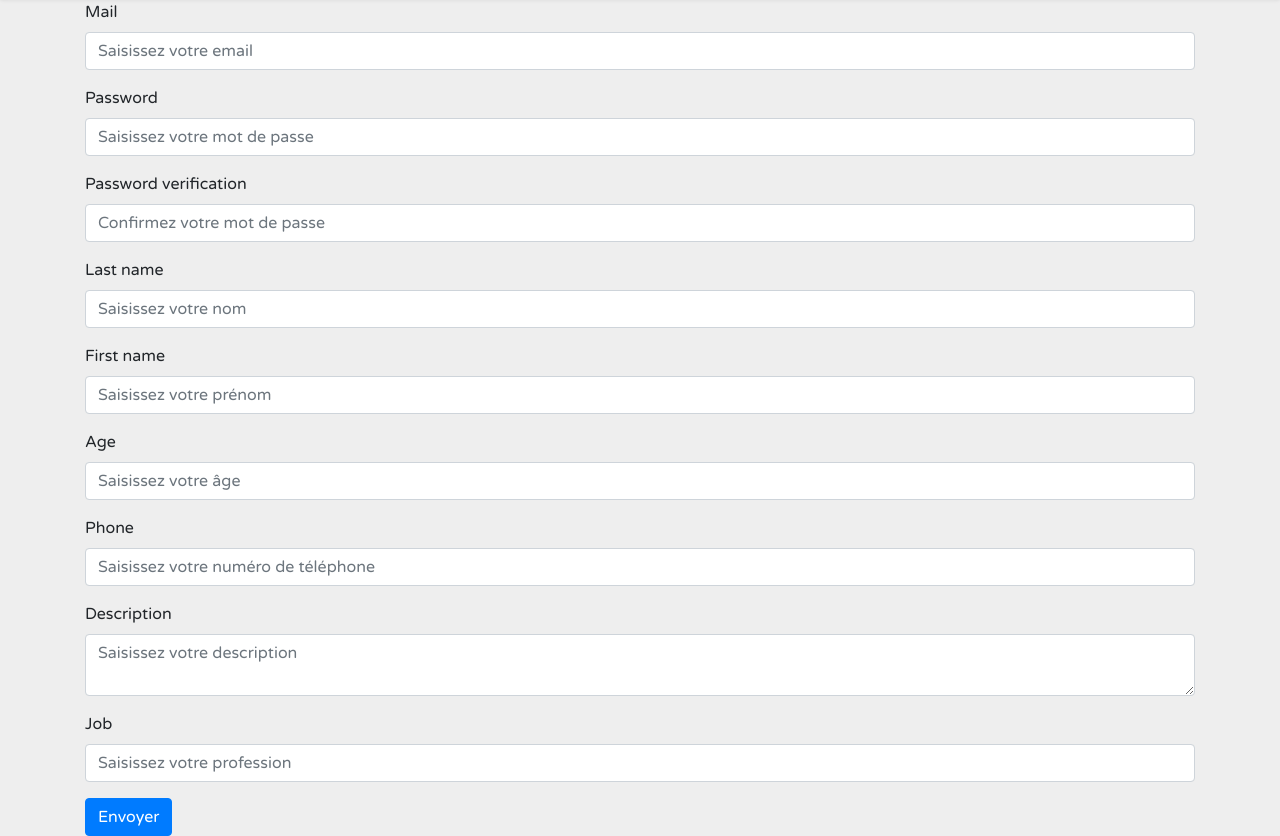
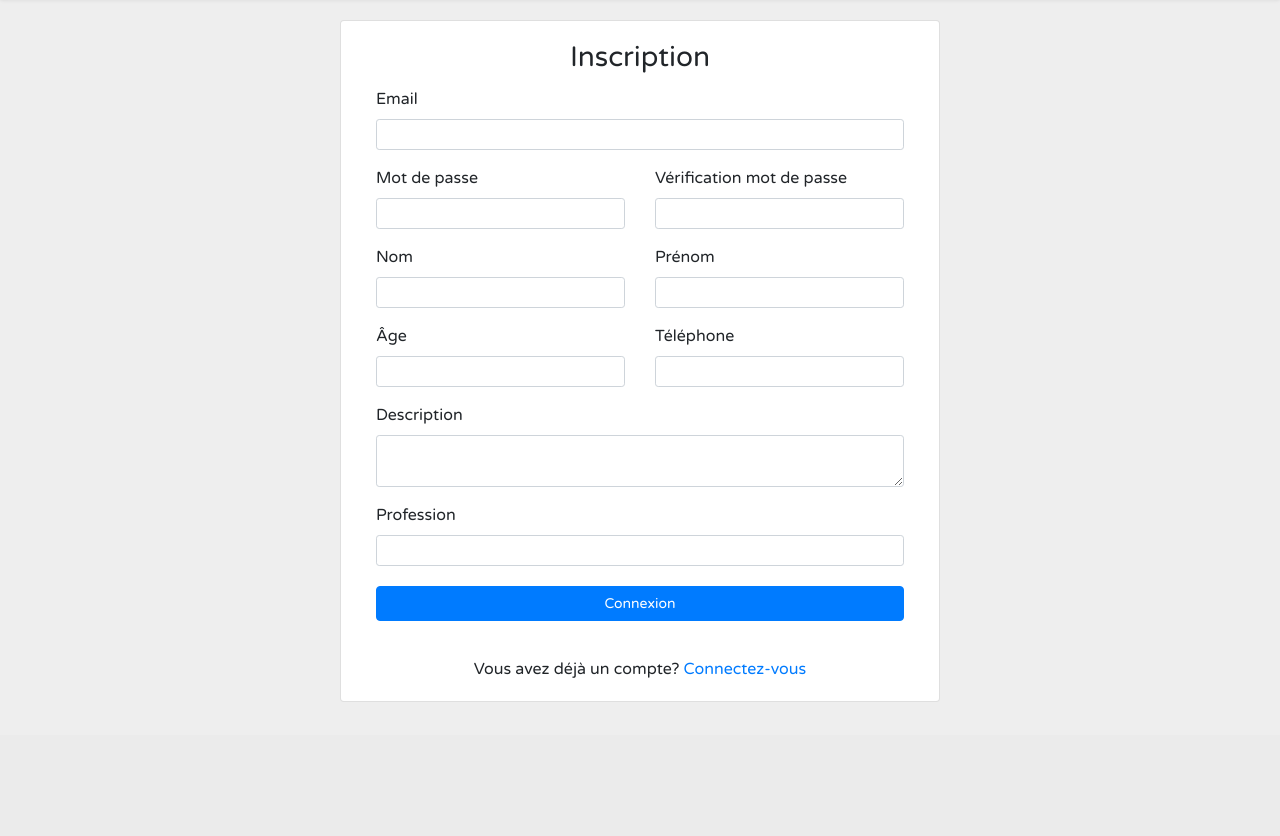
Before and after one commit to WillySterr/RessourcesRelationnelles, a Symfony app: template projet_fil_rouge/templates/users/register.html.twig in a window 1280 px wide. Shown: the part 65-901 px from the top of the page. After the commit the page ends 766 px from the top, so only its background shows below. Run offline with Twig, Linux system fonts and the light colour scheme; the template is opened without the code that fills it, so the values that code supplies are empty; form fields are guessed from the names that the template uses; some libraries are stand-ins or nearby versions.

Commit message:
[Add] Front end for Register Form

```diff
--- a/projet_fil_rouge/src/Form/RegisterType.php
+++ b/projet_fil_rouge/src/Form/RegisterType.php
@@ -5,6 +5,7 @@ namespace App\Form;
 use App\Entity\Users;
 use Symfony\Component\Form\AbstractType;
 use Symfony\Component\Form\Extension\Core\Type\PasswordType;
+use Symfony\Component\Form\Extension\Core\Type\TextareaType;
 use Symfony\Component\Form\FormBuilderInterface;
 use Symfony\Component\OptionsResolver\OptionsResolver;
 
@@ -21,7 +22,7 @@ class RegisterType extends AbstractType
             ->add('phone')
             ->add('password', PasswordType::class)
             ->add('passwordVerification', PasswordType::class)
-            ->add('description')
+            ->add('description', TextareaType::class)
             ->add('job')
         ;
     }
--- a/projet_fil_rouge/templates/users/register.html.twig
+++ b/projet_fil_rouge/templates/users/register.html.twig
@@ -2,62 +2,119 @@
 
 {% block title %}Inscription{% endblock %}
 
+{% block stylesheets %}
+    <link rel="stylesheet" href="{{ asset('css/login.css') }}">
+{% endblock %}
+
 {% block body %}
 
+    <div class="global-container">
+        <div class="card" style="width: 600px; margin: 20px;">
+            <div class="card-body">
+                <h3 class="card-title text-center">Inscription</h3>
+                <div class="card-text">
 
     {{ form_start(form) }}
 
-
-    {{ form_row(form.mail, {
-        "attr": {"placeholder" : "Saisissez votre email",
-            "class": "form-control"
+                    <div class="form-group col-12">
+                        <label for="InputEmail">Email</label>
+                        {{ form_widget(form.mail, {
+                            "attr": {
+                                "class": "form-control form-control-sm",
+                                "id": "InputEmail"
                             }
                         }) }}
-    {{ form_row(form.password, {
-        "attr": {"placeholder" : "Saisissez votre mot de passe",
-            "class": "form-control"
+                    </div>
+                    <div class="d-flex">
+                    <div class="form-group col-6">
+                        <label for="InputPassword">Mot de passe</label>
+                        {{ form_widget(form.password, {
+                            "attr": {
+                                "class": "form-control form-control-sm",
+                                "id": "InputPassword"
                             }
                         }) }}
-    {{ form_row(form.passwordVerification, {
-        "attr": {"placeholder" : "Confirmez votre mot de passe",
-            "class": "form-control"
+                    </div>
+                    <div class="form-group col-6">
+                        <label for="InputPasswordVerification">Vérification mot de passe</label>
+                        {{ form_widget(form.passwordVerification, {
+                            "attr": {
+                                "class": "form-control form-control-sm",
+                                "id": "InputPasswordVerification"
                             }
                         }) }}
-    {{ form_row(form.lastName, {
-        "attr": {"placeholder" : "Saisissez votre nom",
-            "class": "form-control"
+                    </div>
+                    </div>
+                    <div class="d-flex">
+                    <div class="form-group col-6">
+                        <label for="InputLastName">Nom</label>
+                        {{ form_widget(form.lastName, {
+                            "attr": {
+                                "class": "form-control form-control-sm",
+                                "id": "InputLastName"
                             }
                         }) }}
-     {{ form_row(form.firstName, {
-        "attr": {"placeholder" : "Saisissez votre prénom",
-            "class": "form-control"
+                    </div>
+                    <div class="form-group col-6">
+                        <label for="InputFirstName">Prénom</label>
+                        {{ form_widget(form.firstName, {
+                            "attr": {
+                                "class": "form-control form-control-sm",
+                                "id": "InputFirstName"
                             }
                         }) }}
-    {{ form_row(form.age, {
-        "attr": {"placeholder" : "Saisissez votre âge",
-            "class": "form-control"
+                    </div>
+                    </div>
+                    <div class="d-flex">
+                        <div class="form-group col-6">
+                        <label for="InputAge">Âge</label>
+                        {{ form_widget(form.age, {
+                            "attr": {
+                                "class": "form-control form-control-sm",
+                                "id": "InputAge"
                             }
                         }) }}
-    {{ form_row(form.phone, {
-        "attr": {"placeholder" : "Saisissez votre numéro de téléphone",
-            "class": "form-control"
+                    </div>
+
+                    <div class="form-group col-6">
+                        <label for="InputPhone">Téléphone</label>
+                        {{ form_widget(form.phone, {
+                            "attr": {
+                                "class": "form-control form-control-sm",
+                                "id": "InputPhone"
                             }
                         }) }}
-    {{ form_row(form.description, {
-        "attr": {"placeholder" : "Saisissez votre description",
-            "class": "form-control"
+                    </div>
+                    </div>
+                    <div class="form-group col-12">
+                        <label for="InputDescription">Description</label>
+                        {{ form_widget(form.description, {
+                            "attr": {
+                                "class": "form-control form-control-sm",
+                                "id": "InputDescription"
                             }
                         }) }}
-    {{ form_row(form.job, {
-        "attr": {"placeholder" : "Saisissez votre profession",
-            "class": "form-control"
+                    </div>
+                    <div class="form-group col-12">
+                        <label for="InputJob">Profession</label>
+                        {{ form_widget(form.job, {
+                            "attr": {
+                                "class": "form-control form-control-sm",
+                                "id": "InputJob"
                             }
                         }) }}
-
-
-    <input type="submit" class="btn btn-primary" value="Envoyer"/>
-
+                    </div>
+                    <div class="form-group col-12">
+                        <button type="submit" class="btn btn-primary btn-block">Connexion</button>
+                    </div>
+                    <div class="sign-up">
+                        Vous avez déjà un compte? <a href="{{ path('login') }}">Connectez-vous</a>
+                    </div>
     {{ form_end(form) }}
 
+                </div>
+            </div>
+        </div>
+    </div>
 
 {% endblock %}
```
Lines whose indentation alone changed are shown as unchanged.
